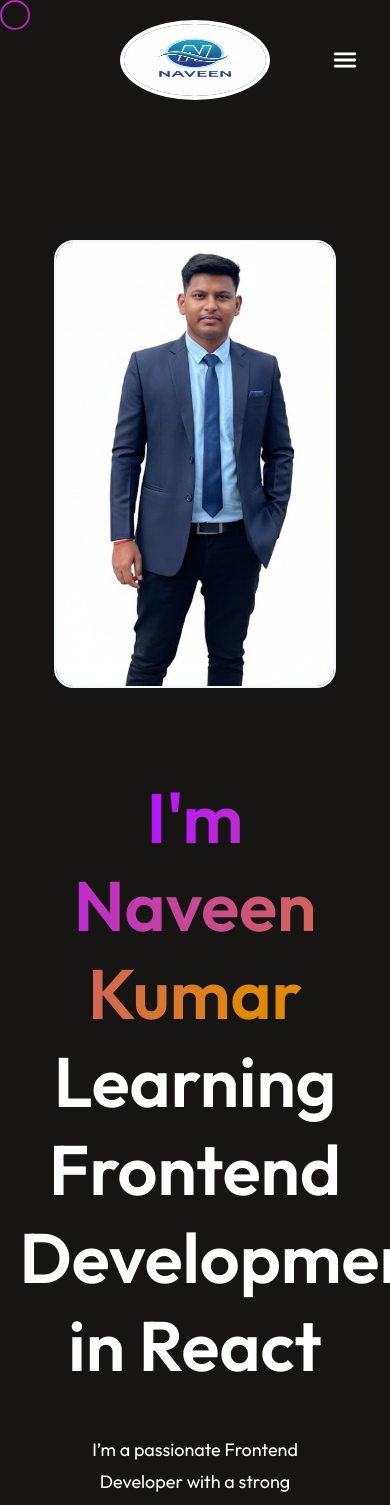
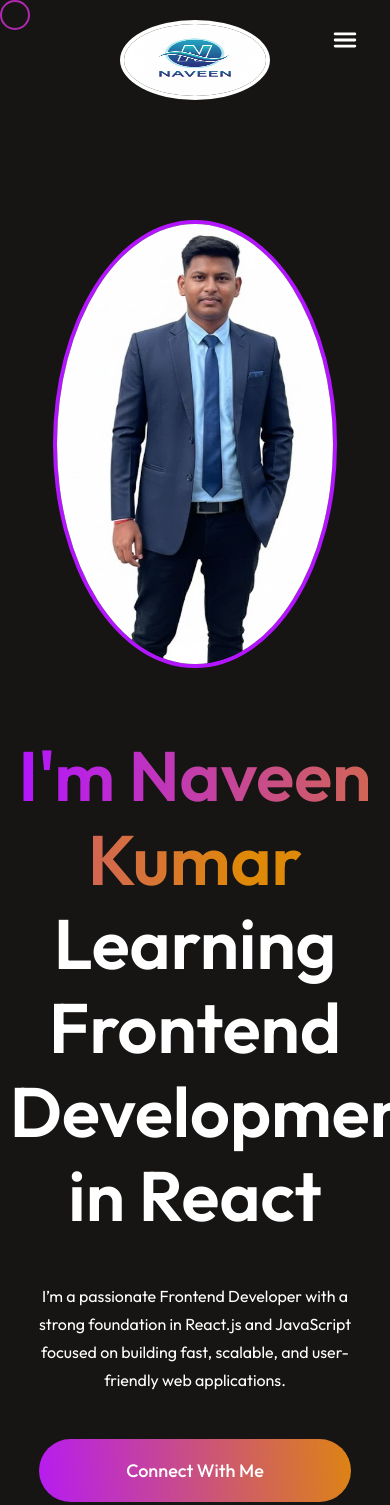
Before and after one commit to Naveen-Kumar48/Portfolio-in-React, a React (Vite) app: page / in a window 390 px wide. Shown: the top 1505 px of the page. Built offline with nearby package versions, Linux system fonts and the light colour scheme.

Commit message:
trying to make it responsive

```diff
--- a/src/Component/Hero.css
+++ b/src/Component/Hero.css
@@ -73,32 +73,37 @@
 }
 @media (max-width: 768px) {
   .Hero img {
-    margin-top: 120px;
-    width: 260px;
+    margin-top: 100px;
+    width: 60%;
+    height: auto;
+    border-radius: 50%;
+    border: 4px solid #b415ff;
   }
   .Hero h1 {
-    margin-top: 50px;
-    width: 90%;
-    font-size: 50px;
+    margin-top: 30px;
+    width: 95%;
+    font-size: 40px;
+    line-height: 1.2;
   }
   .Hero p {
-    width: 60%;
-    font-size: 18px;
-    line-height: 32px;
+    width: 90%;
+    font-size: 16px;
+    line-height: 28px;
     margin: 10px 0;
   }
   .Hero-action {
-    gap: 16px;
+    flex-direction: column;
+    gap: 20px;
     font-size: 18px;
     font-weight: 500;
     margin-bottom: 50px;
+    width: 100%;
   }
-  .Hero-connect {
-    padding: 20px 30px;
-    border-radius: 40px;
-  }
+  .Hero-connect,
   .Hero-resume {
-    padding: 20px 50px;
+    width: 80%;
+    text-align: center;
+    padding: 20px 0;
     border-radius: 40px;
   }
 }
--- a/src/Component/Navbar.css
+++ b/src/Component/Navbar.css
@@ -53,7 +53,7 @@
 
 @media (max-width: 768px) {
   .navbar {
-    margin: 20px 50px;
+    margin: 20px 30px;
   }
   .connect-btn {
     display: none;
@@ -62,13 +62,16 @@
     display: block;
     position: fixed;
     right: 30px;
+    top: 25px;
+    z-index: 3;
   }
   .nav-mob-close {
     display: block;
-    position: relative;
+    position: absolute;
     top: 30px;
-    left: 290px;
+    left: 30px;
     width: 30px;
+    cursor: pointer;
   }
   .nav-menu {
     position: fixed;
@@ -77,15 +80,16 @@
     top: 0;
     gap: 30px;
     background: #1f0016;
-    width: 350px;
+    width: 100%;
     height: 100%;
-    z-index: 2;
+    z-index: 4;
     transition: right 0.5s;
-    right: -350px;
+    right: -100%;
+    padding-top: 100px;
   }
   .nav-menu li {
-    font-size: 30px;
-    padding-left: 100px;
+    font-size: 24px;
+    padding-left: 50px;
     flex-direction: row;
     gap: 20px;
   }
--- a/src/Component/Navbar.jsx
+++ b/src/Component/Navbar.jsx
@@ -11,7 +11,7 @@ const Navbar = () => {
     menuRef.current.style.right = "0";
   };
   const closemenu = () => {
-    menuRef.current.style.right = "-350px";
+    menuRef.current.style.right = "-100%";
   };
 
   return (
```
